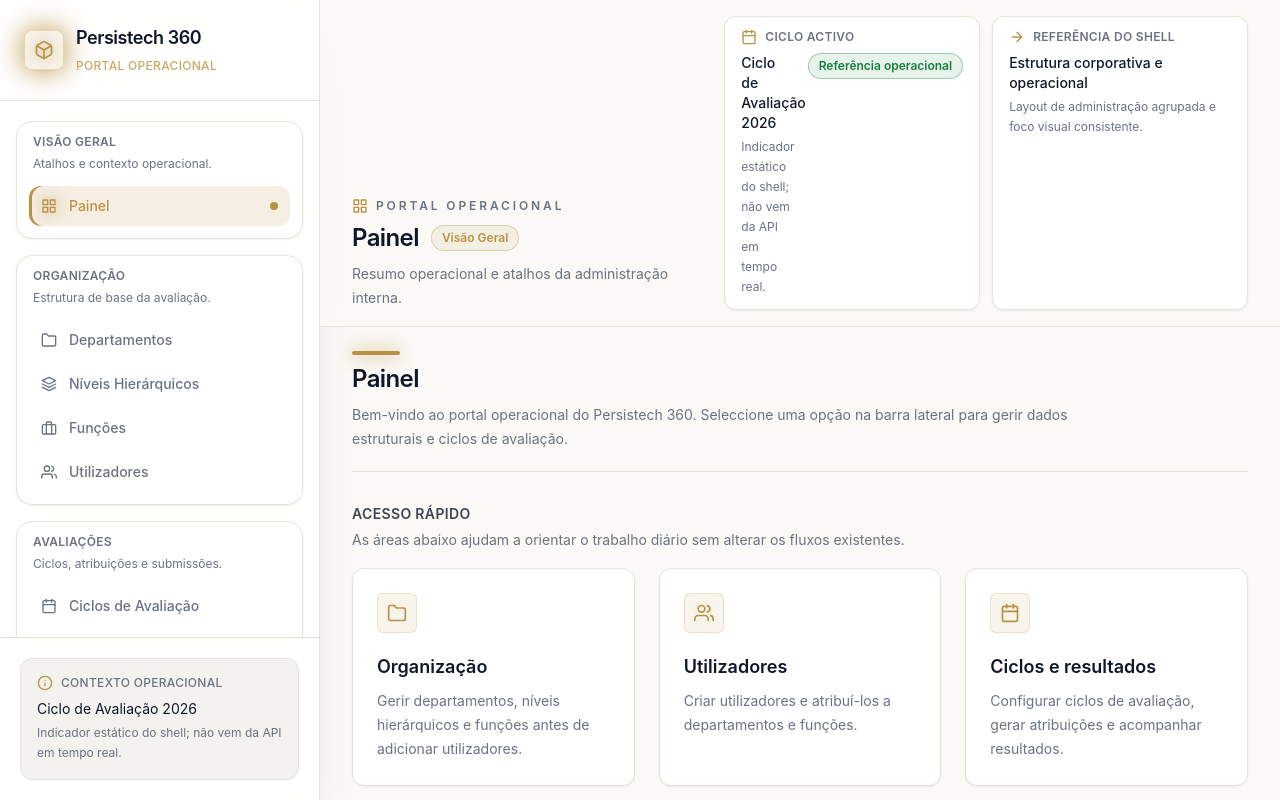
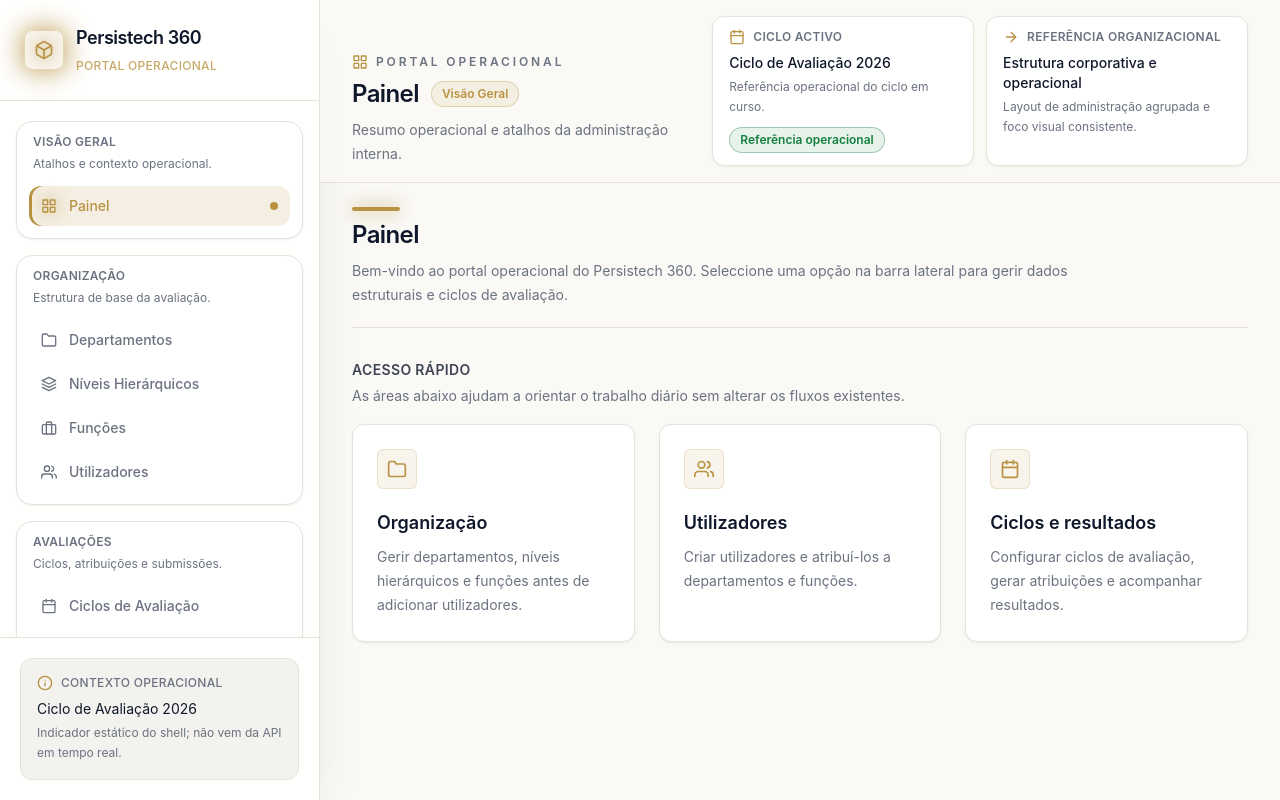
Before and after one commit to persistec/persistech-360, a Next.js app in the folder apps/web/: page / in a window 1280 px wide. Built offline with nearby package versions, Linux system fonts and the light colour scheme.

Commit message:
fix(ui): improve operational header cards

```diff
--- a/apps/web/src/components/OperationalShellHeader.tsx
+++ b/apps/web/src/components/OperationalShellHeader.tsx
@@ -25,16 +25,18 @@
             <p className="mt-2 max-w-3xl text-sm leading-6 text-muted-foreground hidden sm:block">{context.description}</p>
           </div>
 
-          <div className="hidden xl:grid xl:w-[34rem] grid-cols-2 gap-3">
+          <div className="hidden xl:grid xl:w-[36rem] grid-cols-2 gap-3">
             <div className="min-w-0 rounded-xl border border-border bg-surface px-4 py-3 shadow-sm shadow-black/5">
               <div className="flex items-center gap-2 text-xs font-semibold uppercase tracking-wide text-muted-foreground">
                 <FiCalendar className="h-4 w-4 text-primary" aria-hidden="true" />
                 {shellCycleSummary.label}
               </div>
-              <div className="mt-2 flex flex-col gap-3 sm:flex-row sm:items-start sm:justify-between">
+              <div className="mt-2 flex flex-col gap-2.5 items-start">
                 <div className="min-w-0">
                   <p className="text-sm font-medium text-foreground">{shellCycleSummary.title}</p>
-                  <p className="mt-1 text-xs leading-5 text-muted-foreground">{shellCycleSummary.description}</p>
+                  <p className="mt-1 text-xs leading-5 text-muted-foreground">
+                    Referência operacional do ciclo em curso.
+                  </p>
                 </div>
                 <StatusBadge tone="success">{shellCycleSummary.badge}</StatusBadge>
               </div>
@@ -43,7 +45,7 @@
             <div className="min-w-0 rounded-xl border border-border bg-surface-elevated px-4 py-3 shadow-sm shadow-black/5">
               <div className="flex items-center gap-2 text-xs font-semibold uppercase tracking-wide text-muted-foreground">
                 <FiArrowRight className="h-4 w-4 text-primary" aria-hidden="true" />
-                Referência do shell
+                Referência organizacional
               </div>
               <p className="mt-2 text-sm font-medium text-foreground">Estrutura corporativa e operacional</p>
               <p className="mt-1 text-xs leading-5 text-muted-foreground">
```
